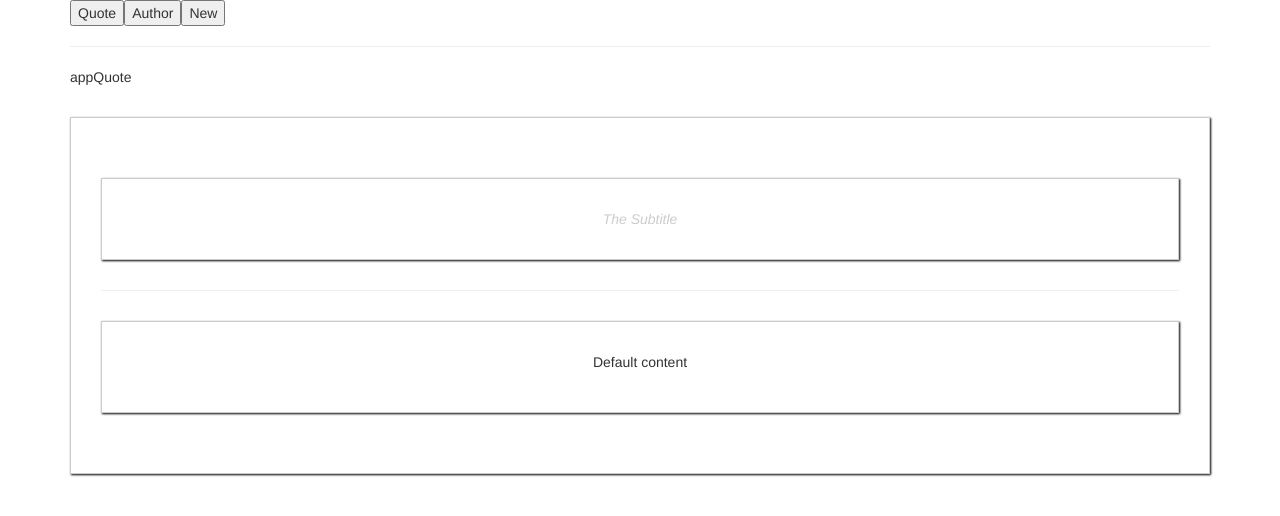
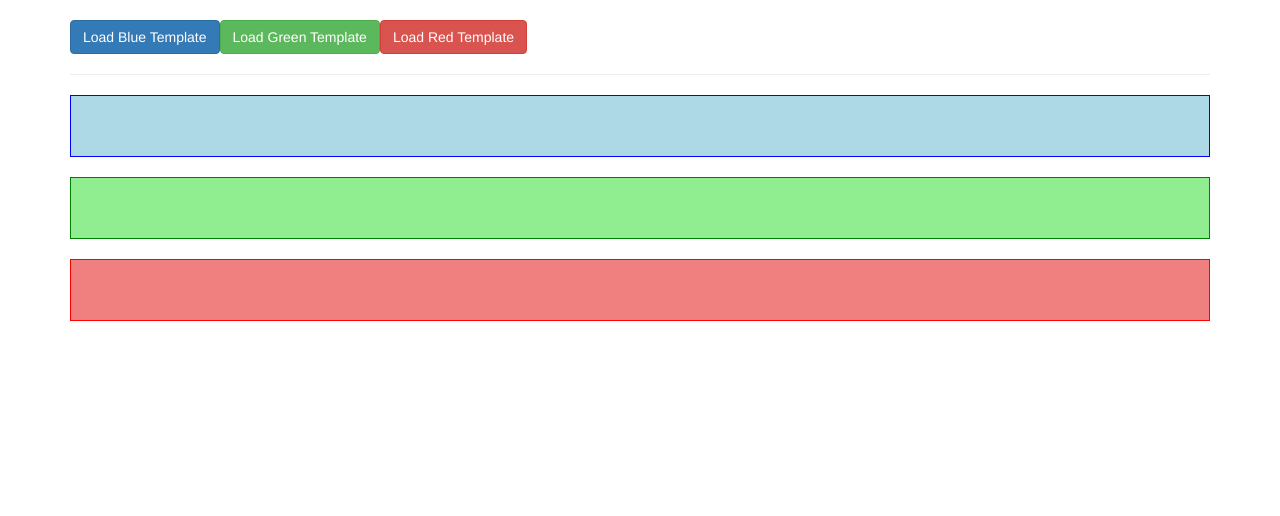
Before and after one commit to shkigor/vue-09-advanced-component-usage, a Vue app: page / in a window 1280 px wide. Shown: the top 516 px of the page. Built offline with nearby package versions, Linux system fonts and the light colour scheme.

Commit message:
136. Time to Practice - Slots and Dynamic Components (Code)

```diff
--- a/src/App.vue
+++ b/src/App.vue
@@ -2,41 +2,29 @@
     <div class="container">
         <div class="row">
             <div class="col-xs-12">
-                <button @click="selectedComponent = 'appQuote'">Quote</button>
-                <button @click="selectedComponent = 'appAuthor'">Author</button>
-                <button @click="selectedComponent = 'appNew'">New</button>
+                <br>
+                <button class="btn btn-primary">Load Blue Template</button>
+                <button class="btn btn-success">Load Green Template</button>
+                <button class="btn btn-danger">Load Red Template</button>
                 <hr>
-                <p>{{ selectedComponent }}</p>
-                <keep-alive>
-                    <component :is="selectedComponent">
-                        <p>Default content</p>
-                    </component>
-                </keep-alive>
-<!--                <app-quote>-->
-<!--                    <h2 slot="title">{{ quoteTitle }}</h2>-->
-<!--                    <p>A wonderful Quote</p>-->
-<!--                </app-quote>-->
+                <app-blue></app-blue>
+                <app-green></app-green>
+                <app-red></app-red>
             </div>
         </div>
     </div>
 </template>
 
 <script>
-    import Quote from "./components/Quote";
-    import Author from "./components/Author";
-    import New from "./components/New";
+    import Blue from './components/Blue.vue';
+    import Green from './components/Green.vue';
+    import Red from './components/Red.vue';
 
     export default {
-        data() {
-            return {
-                quoteTitle: 'The Quote',
-                selectedComponent: 'appQuote'
-            }
-        },
         components: {
-            appQuote: Quote,
-            appAuthor: Author,
-            appNew: New
+            appBlue: Blue,
+            appGreen: Green,
+            appRed: Red
         }
     }
 </script>
--- a/src/components/Author.vue
+++ /dev/null
@@ -1,13 +0,0 @@
-<template>
-    <div>The Author</div>
-</template>
-
-<script>
-    export default {
-        name: "Author"
-    }
-</script>
-
-<style scoped>
-
-</style>
--- /dev/null
+++ b/src/components/Blue.vue
@@ -0,0 +1,17 @@
+<template>
+    <div></div>
+</template>
+
+<script>
+
+</script>
+
+<style scoped>
+    div {
+        border: 1px solid blue;
+        background-color: lightblue;
+        padding: 30px;
+        margin: 20px auto;
+        text-align: center
+    }
+</style>
--- /dev/null
+++ b/src/components/Green.vue
@@ -0,0 +1,17 @@
+<template>
+    <div></div>
+</template>
+
+<script>
+
+</script>
+
+<style scoped>
+    div {
+        border: 1px solid green;
+        background-color: lightgreen;
+        padding: 30px;
+        margin: 20px auto;
+        text-align: center
+    }
+</style>
--- a/src/components/New.vue
+++ /dev/null
@@ -1,31 +0,0 @@
-<template>
-    <div>
-        <h3>New Quote</h3>
-        <button @click="counter++">Increase!</button>
-        <p>{{ counter }}</p>
-    </div>
-</template>
-
-<script>
-    export default {
-        name: "New",
-        data: function () {
-            return {
-                counter: 0
-            }
-        },
-        destroyed() {
-            console.log('Destroyed!');
-        },
-        deactivated() {
-            console.log('Deactivated!');
-        },
-        activated() {
-            console.log('Activated!');
-        }
-    }
-</script>
-
-<style scoped>
-
-</style>
--- a/src/components/Quote.vue
+++ /dev/null
@@ -1,36 +0,0 @@
-<template>
-    <div>
-        <div class="title">
-            <slot name="title"></slot>
-            <span style="color: #ccc"><slot name="subtitle">The Subtitle</slot></span>
-        </div>
-        <hr>
-        <div>
-            <slot></slot>
-        </div>
-    </div>
-</template>
-
-<script>
-    export default {
-        name: "Quote"
-    }
-</script>
-
-<style scoped>
-    div {
-        border: 1px solid #ccc;
-        box-shadow: 1px 1px 2px black;
-        padding: 30px;
-        margin: 30px auto;
-        text-align: center;
-    }
-
-    h2 {
-        color: red;
-    }
-
-    .title {
-        font-style: italic;
-    }
-</style>
--- /dev/null
+++ b/src/components/Red.vue
@@ -0,0 +1,17 @@
+<template>
+    <div></div>
+</template>
+
+<script>
+
+</script>
+
+<style scoped>
+    div {
+        border: 1px solid red;
+        background-color: lightcoral;
+        padding: 30px;
+        margin: 20px auto;
+        text-align: center
+    }
+</style>
```
